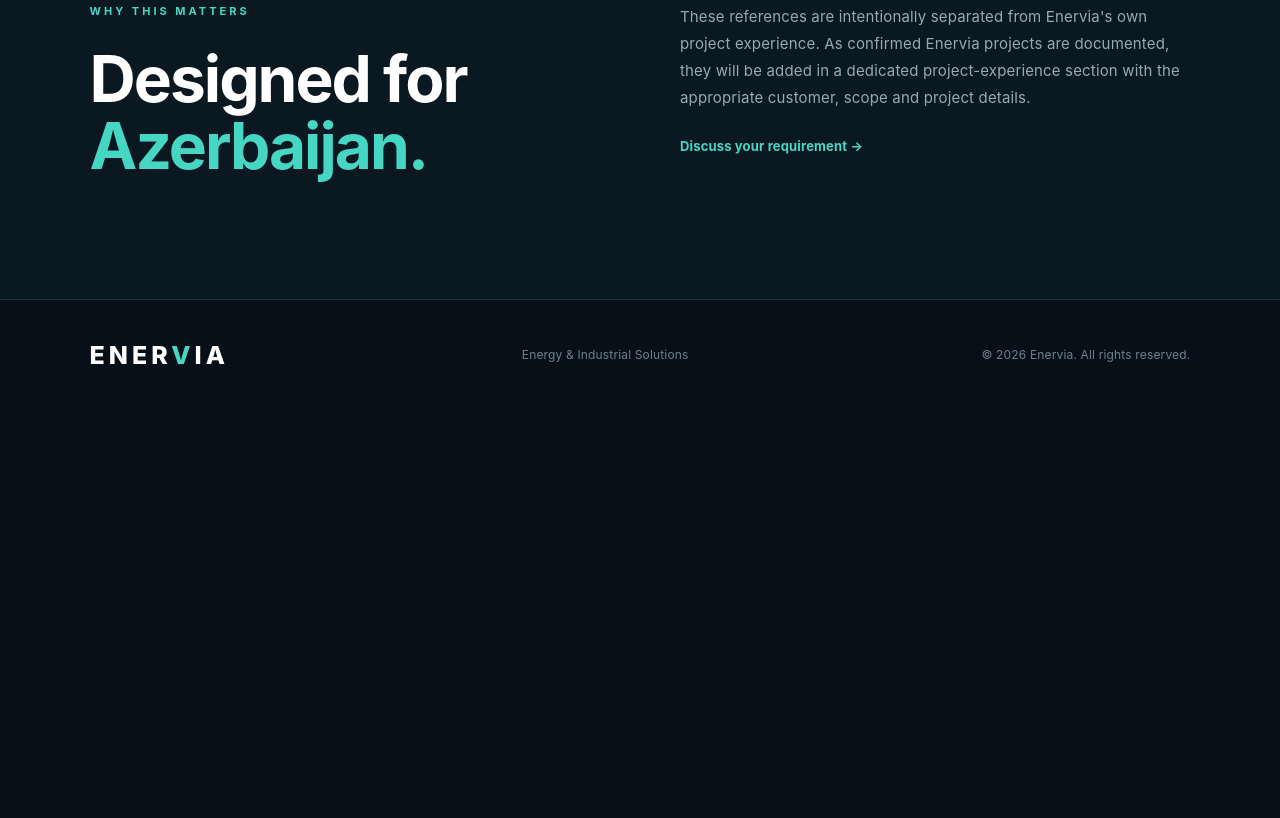
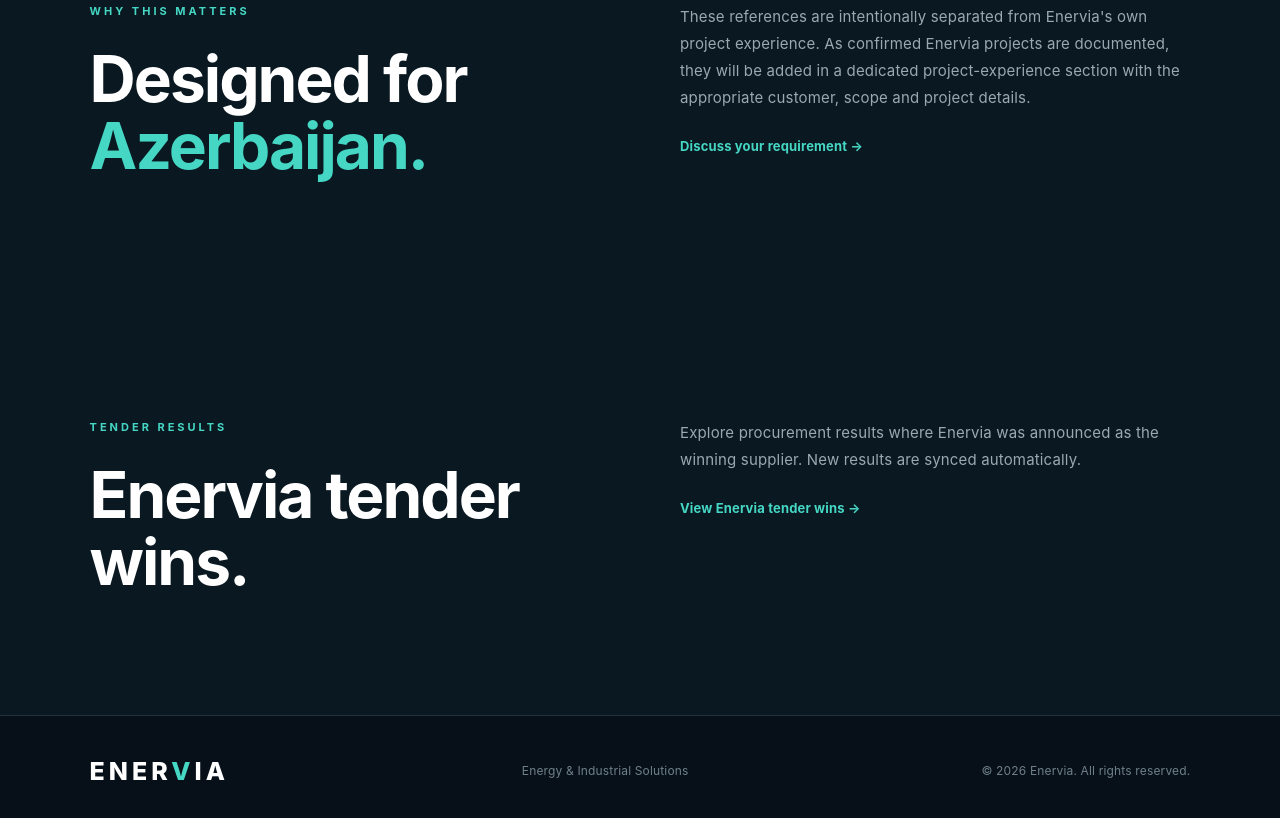
Before and after one commit to enervia/Enervia-Master-Project, a website: page projects.html in a window 1280 px wide. Shown: the part 2455-3273 px from the top of the page. Before the commit the page ends 2865 px from the top, so only its background shows below. Drawn offline with Linux system fonts and the light colour scheme.

Commit message:
Add tender results link to projects.html

```diff
--- a/projects.html
+++ b/projects.html
@@ -102,6 +102,7 @@
 <a href="index.html#contact" class="text-link">Discuss your requirement →</a>
 </div>
 </section>
+<section class="azerbaijan-reference"><div><div class="eyebrow">TENDER RESULTS</div><h2>Enervia tender wins.</h2></div><div><p>Explore procurement results where Enervia was announced as the winning supplier. New results are synced automatically.</p><a href="tender-results.html" class="text-link">View Enervia tender wins →</a></div></section>
 </main>
 
 <footer>
```
